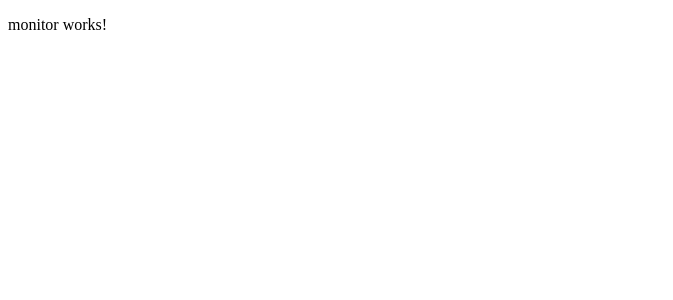
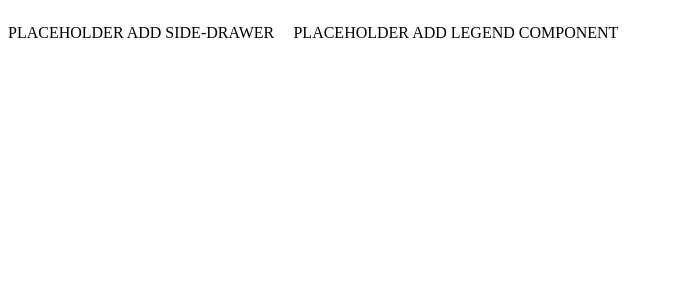
Before and after one commit to SzustyDaniel/legend-app, an Angular app: page /monitor in a window 1280 px wide. Shown: the top 300 px of the page, without its empty margins (0-673 px from the left). Built offline with nearby package versions, Linux system fonts and the light colour scheme.

Commit message:
added route redirect for the application. created base display for the monitor feature.

```diff
--- a/src/app/app-routing.module.ts
+++ b/src/app/app-routing.module.ts
@@ -1,11 +1,17 @@
-import { NgModule } from '@angular/core';
-import { Routes, RouterModule } from '@angular/router';
+import { NgModule } from "@angular/core";
+import { Routes, RouterModule } from "@angular/router";
 
-
-const routes: Routes = [{ path: 'monitor', loadChildren: () => import('./monitor/monitor.module').then(m => m.MonitorModule) }];
+const routes: Routes = [
+  {
+    path: "monitor",
+    loadChildren: () =>
+      import("./monitor/monitor.module").then((m) => m.MonitorModule),
+  },
+  { path: "", redirectTo: "monitor", pathMatch: "full" },
+];
 
 @NgModule({
   imports: [RouterModule.forRoot(routes)],
-  exports: [RouterModule]
+  exports: [RouterModule],
 })
-export class AppRoutingModule { }
+export class AppRoutingModule {}
--- a/src/app/monitor/monitor.component.html
+++ b/src/app/monitor/monitor.component.html
@@ -1 +1,2 @@
-<p>monitor works!</p>
+<p>PLACEHOLDER ADD SIDE-DRAWER</p>
+<p>PLACEHOLDER ADD LEGEND COMPONENT</p>
--- a/src/app/monitor/monitor.component.scss
+++ b/src/app/monitor/monitor.component.scss
@@ -0,0 +1,5 @@
+:host {
+  display: grid;
+  grid-template-columns: max-content 1fr;
+  gap: 1.2rem;
+}
```
